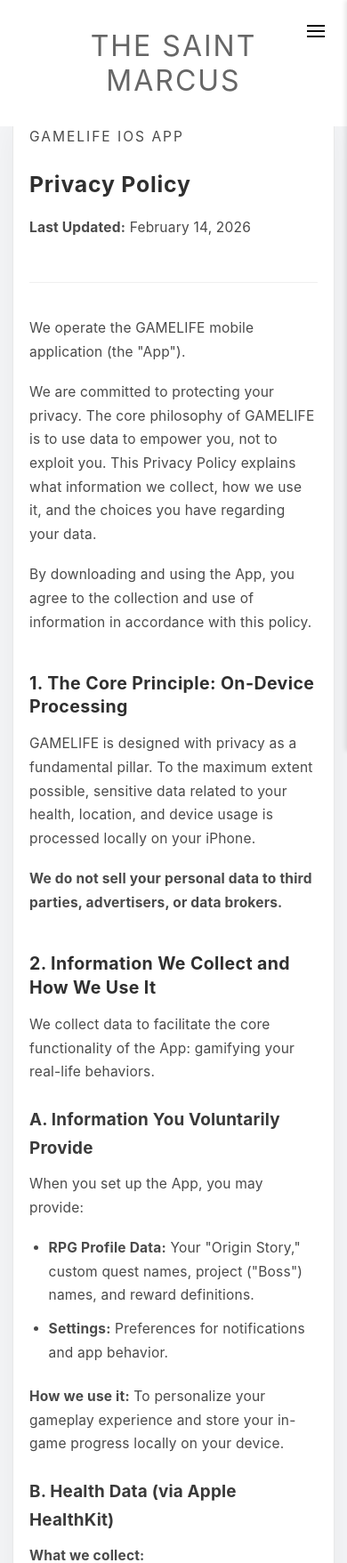
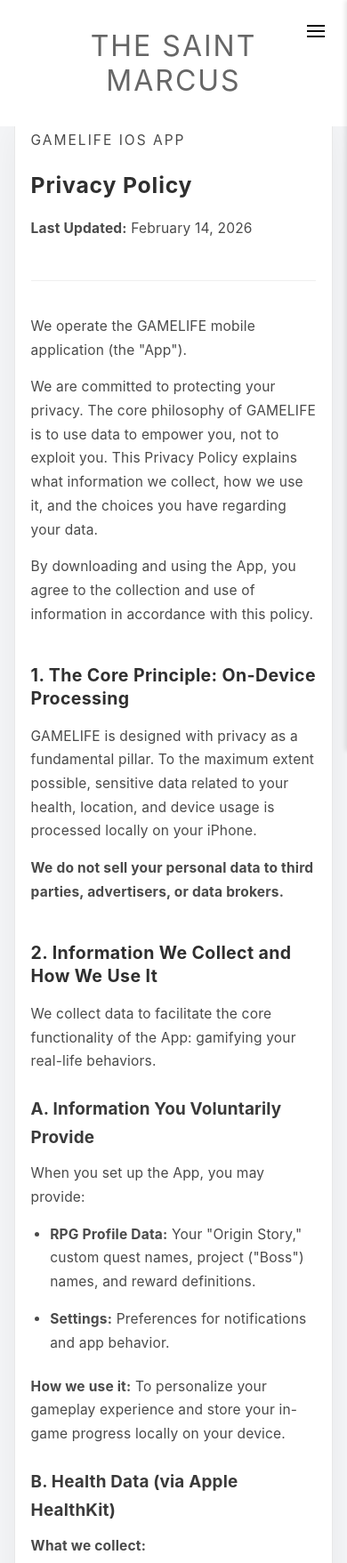
Before and after one commit to marcuslazell/MLSII-Website, a Flask app: page /privacy-policy in a window 390 px wide. Shown: the top 1757 px of the page at 89% size. Run offline with Flask 3, Linux system fonts and the light colour scheme.

Commit message:
Padding fix

```diff
--- a/templates/base.html
+++ b/templates/base.html
@@ -5,7 +5,7 @@
     <meta charset="UTF-8">
     <meta name="viewport" content="width=device-width, initial-scale=1.0">
     <title>{{ title }}</title>
-    <link rel="stylesheet" href="{{ url_for('static', filename='css/styles.css') }}">
+    <link rel="stylesheet" href="{{ url_for('static', filename='css/styles.css', v='20260214-pp2') }}">
     <style>
         .bio {
             font-size: 0.9rem;
--- a/templates/privacy_policy.html
+++ b/templates/privacy_policy.html
@@ -1,5 +1,35 @@
 {% extends "base.html" %}
 {% block content %}
+<style>
+    /* Fallback safety styles so policy text is readable even if old CSS is cached */
+    .privacy-policy-container {
+        padding-top: 10rem !important;
+        padding-right: 1rem !important;
+        padding-left: 1rem !important;
+    }
+
+    .privacy-policy-card {
+        margin: 0 auto !important;
+        padding: 2.25rem 1.5rem !important;
+    }
+
+    .privacy-policy-card p,
+    .privacy-policy-card li {
+        margin-bottom: 0.95rem !important;
+        line-height: 1.72 !important;
+    }
+
+    @media (max-width: 768px) {
+        .privacy-policy-container {
+            padding-top: 7.5rem !important;
+            padding-bottom: 4.5rem !important;
+        }
+
+        .privacy-policy-card {
+            padding: 1.5rem 1.1rem !important;
+        }
+    }
+</style>
 <section class="privacy-policy-container">
     <article class="privacy-policy-card">
         <header class="privacy-policy-header">
```
